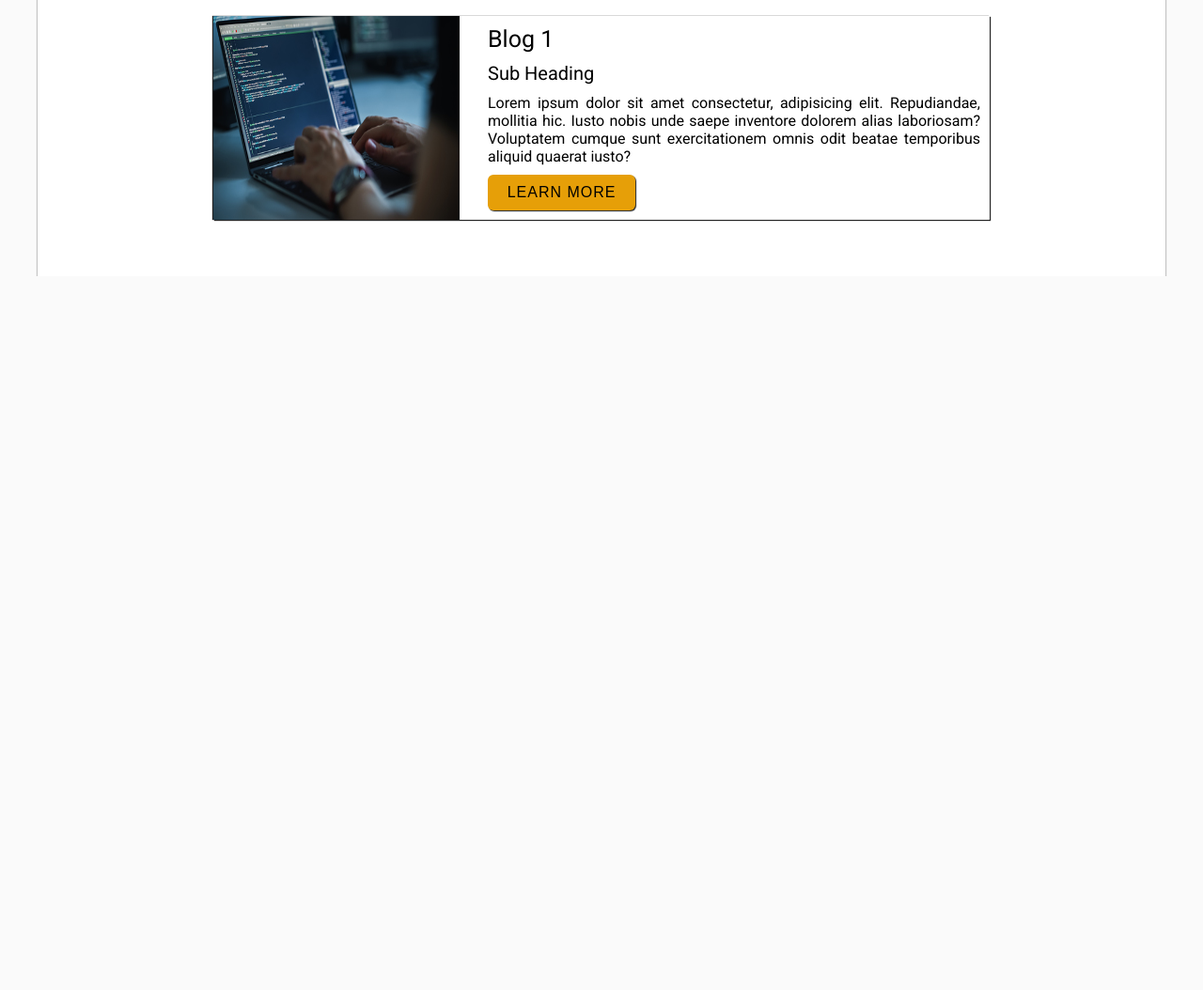
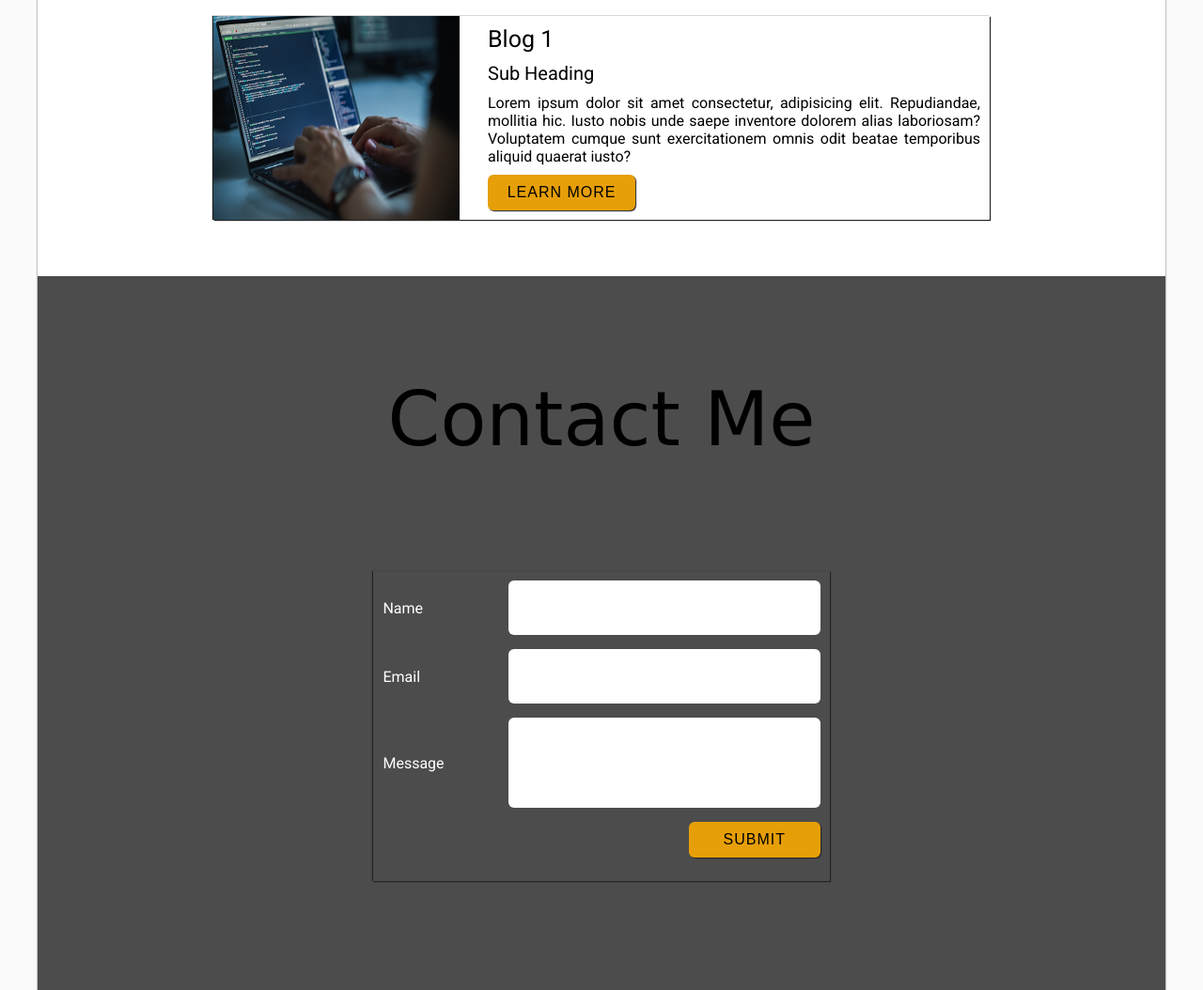
Before and after one commit to minjurRahman/Personal-Blog, a plain HTML site: page index.html in a window 1280 px wide. Shown: the part 3022-4076 px from the top of the page at 94% size. Before the commit the page ends 3316 px from the top, so only its background shows below. Drawn offline with Linux system fonts and the light colour scheme; a script that the page names is missing; a web font is replaced by a local one.

Commit message:
Contact added

```diff
--- a/index.html
+++ b/index.html
@@ -181,6 +181,37 @@
         <!-- Blog-post section Starts -->
 
 
+        <!-- Contact Section Starts -->
+
+        <section id="contact-section" class="section-center" >
+            <h2 class="section-heading blog-posts-heading">Contact Me</h2>
+            <form action="" id="contact-form">
+                <div class="form-control">
+                    <label for="name">Name</label>
+                    <input type="text" id="name" required autocomplete="name">
+                </div>
+
+                <div class="form-control">
+                    <label for="email">Email</label>
+                    <input type="text" id="email" required autocomplete="email">
+                </div>
+
+                <div class="form-control">
+                    <label for="message">Message</label>
+                    <textarea name="message" id="message"></textarea>
+                </div>
+
+                <div class="form-control form-btn-field">
+                    <button type="submit" class="btn contact-btn">Submit</button>
+                </div>
+            </form>
+
+        </section>
+
+
+        <!-- Contact Section Ends -->
+
+
     </main>
 
     <!-- Main Ends Here -->
--- a/style.css
+++ b/style.css
@@ -298,6 +298,57 @@ body{
 
 
 
+/* Contact Starts */
+
+    #contact-section{
+        background-color: #4c4c4c;
+    }
+    #contact-form{
+        padding: 1rem;
+        box-shadow: 0.1rem 0.1rem 0.1rem #222, -0.1rem 0 0.1rem #222;
+        margin: 1rem;
+        color: #fff;
+        display: flex;
+        flex-direction: column;
+    }
+
+    .form-control{
+        margin-bottom: 1.5rem;
+        display: flex;
+        justify-content: center;
+        align-items: center;
+    }
+
+    .form-control label{
+        font-size: 1.6rem;
+        flex: 0.3;
+    }
+
+    input, textarea{
+        flex:0.7;
+        width: 40rem;
+        font-size: 1.6rem;
+        padding: 2rem 1rem;
+        border: none;
+        border-radius: 0.6rem;
+    }
+
+    textarea{
+        resize: none;
+        height: 12vh;
+    }
+
+    .form-btn-field{
+        display: flex;
+        justify-content: flex-end;
+    }
+
+    .contact-btn{
+        width: 30%;
+    }
+
+/* Contact Ends */
+
 
 /* Responsive Starts Here */
     @media (max-width: 992px){
@@ -342,6 +393,11 @@ body{
             margin-bottom: 3rem;
             width: 80%;
         }
+
+        #contact-section{
+            min-height: auto;
+        }
+
     }
 
 
@@ -393,6 +449,18 @@ body{
             width: 90%;
         }
 
+        #contact-form{
+            width: 90%;
+        }
+
+        .form-control{
+            flex-direction: column;
+        }
+
+        .form-control label{
+            margin-bottom: 0.5rem;
+        }
+
     }
 
 
```
